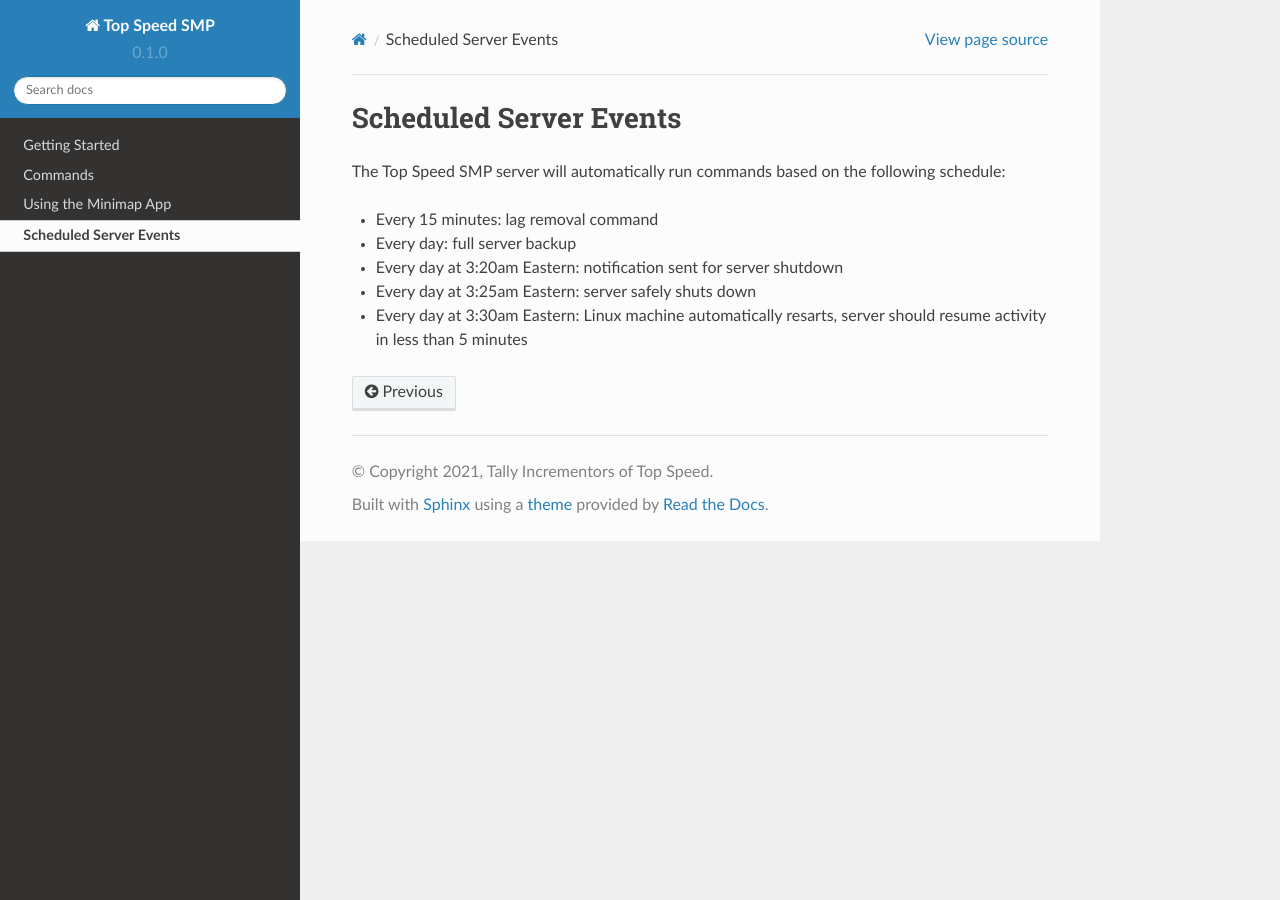
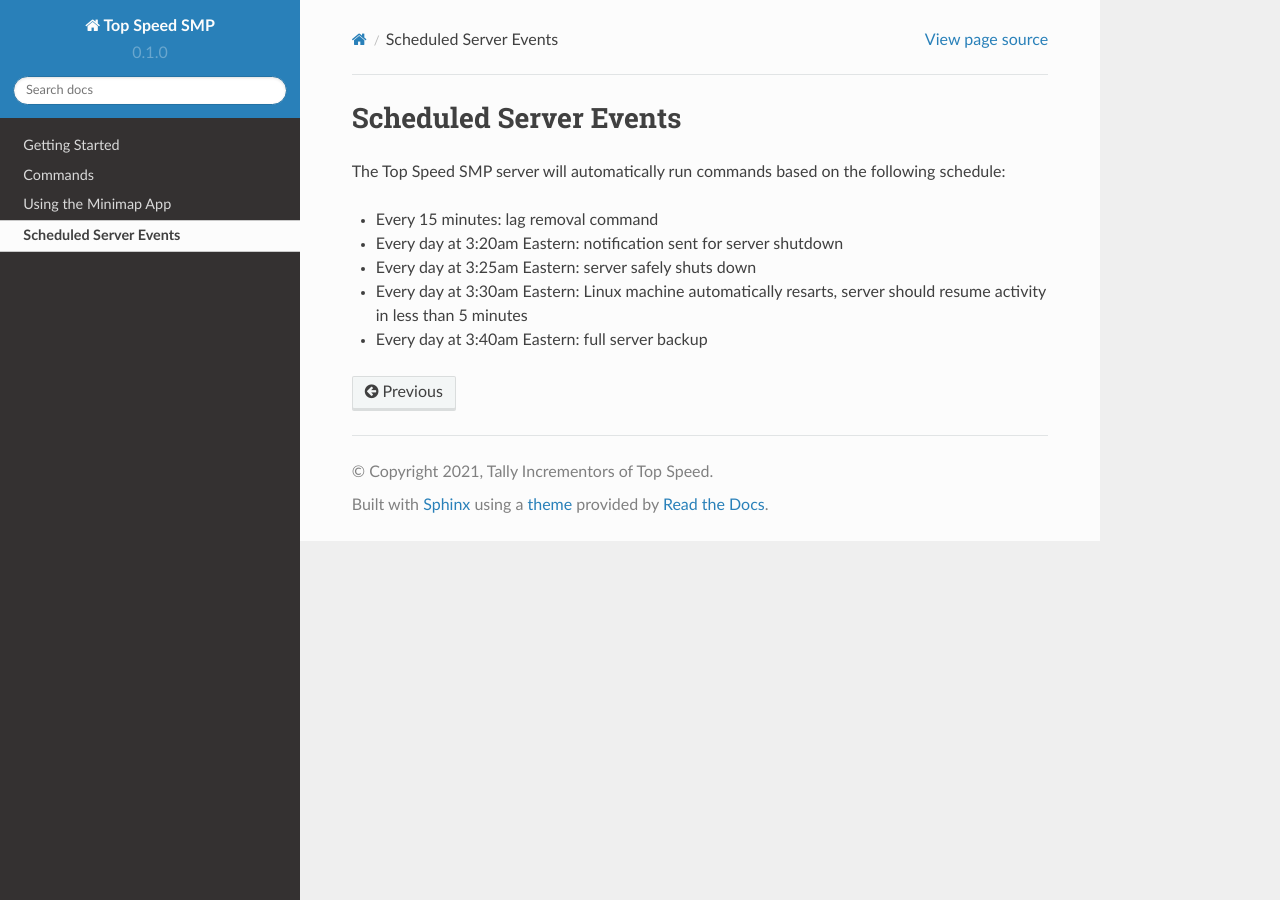
Before and after one commit to cm090/topspeedmc, a Sphinx documentation site: the page built from docs/source/server-schedule.rst, in a window 1280 px wide. Built offline with Sphinx 7.4.7 and the Read the Docs theme 2.0.0, drawn with Linux system fonts in a browser that asks for light colours.

Commit message:
Update server-schedule.rst

```diff
--- a/docs/source/server-schedule.rst
+++ b/docs/source/server-schedule.rst
@@ -5,10 +5,10 @@ The Top Speed SMP server will automatically run commands based on the following
 
 - Every 15 minutes: lag removal command
 
-- Every day: full server backup
-
 - Every day at 3:20am Eastern: notification sent for server shutdown
 
 - Every day at 3:25am Eastern: server safely shuts down
 
 - Every day at 3:30am Eastern: Linux machine automatically resarts, server should resume activity in less than 5 minutes
+
+- Every day at 3:40am Eastern: full server backup
```
